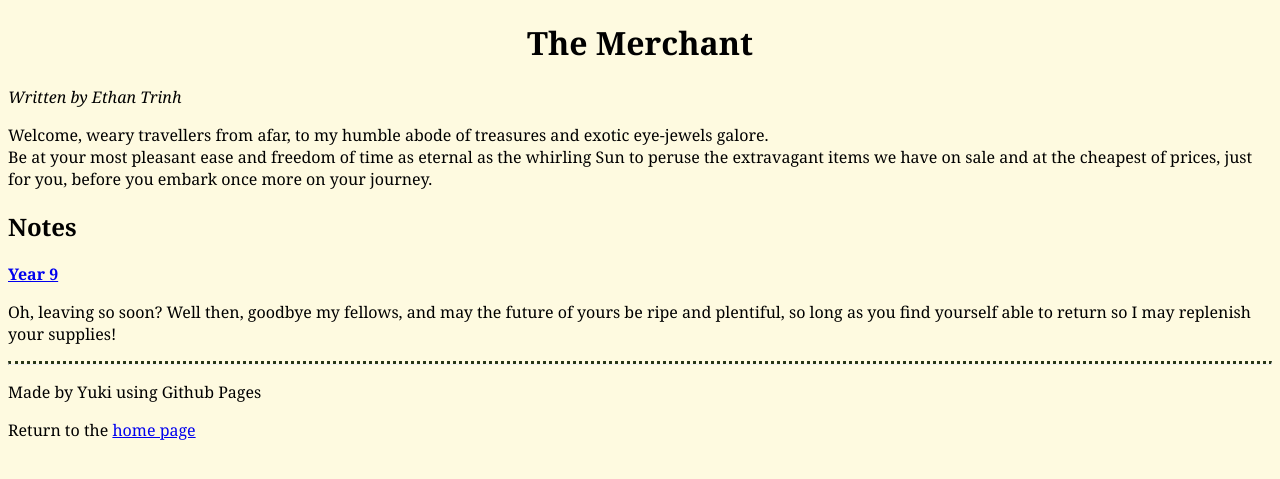
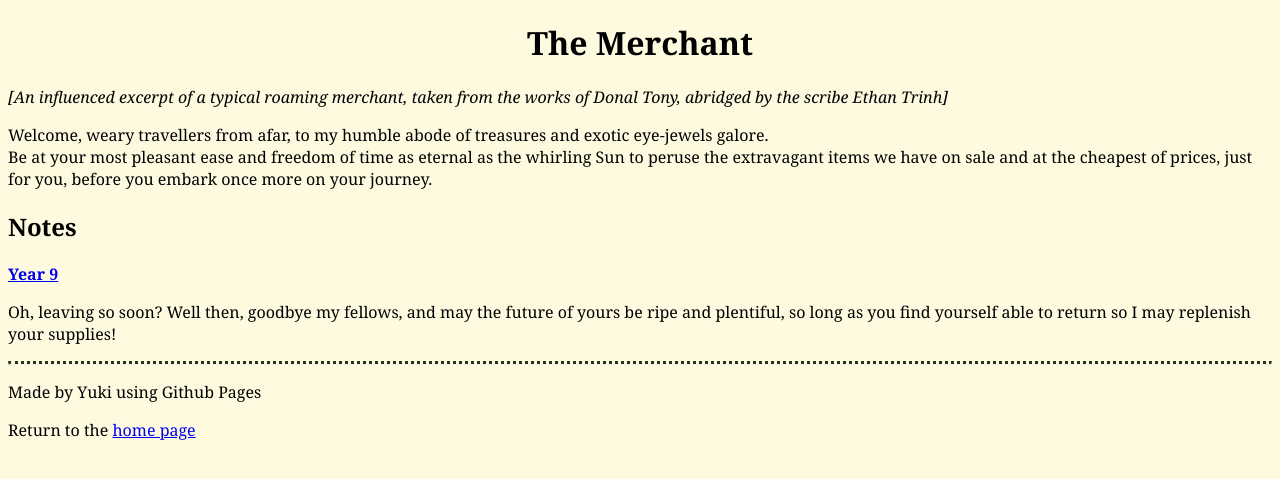
Before and after one commit to dvaraka/the-merchant, a Jekyll site: the page built from index.md, in a window 1280 px wide. Shown: the top 479 px of the page. Built offline with Jekyll 4.4.1, drawn with Linux system fonts in a browser that asks for light colours; our own code applies the rules of GitHub Pages for plain Markdown files.

Commit message:
Update index.md

```diff
--- a/index.md
+++ b/index.md
@@ -3,7 +3,7 @@
 </head>
 <body>
   <h1 class="title">The Merchant</h1>
-  <p><i>Written by Ethan Trinh</i></p>
+  <p><i>[An influenced excerpt of a typical roaming merchant, taken from the works of Donal Tony, abridged by the scribe Ethan Trinh]</i></p>
   <p>Welcome, weary travellers from afar, to my humble abode of treasures and exotic eye-jewels galore. <br> Be at your most pleasant ease and freedom of time as eternal as the whirling Sun to peruse the extravagant items we have on sale and at the cheapest of prices, just for you, before you embark once more on your journey.</p>
   <h2 class="subtitles">Notes</h2>
   <p><b><a href="/notes/year-9.md">Year 9</a></b></p>
```
